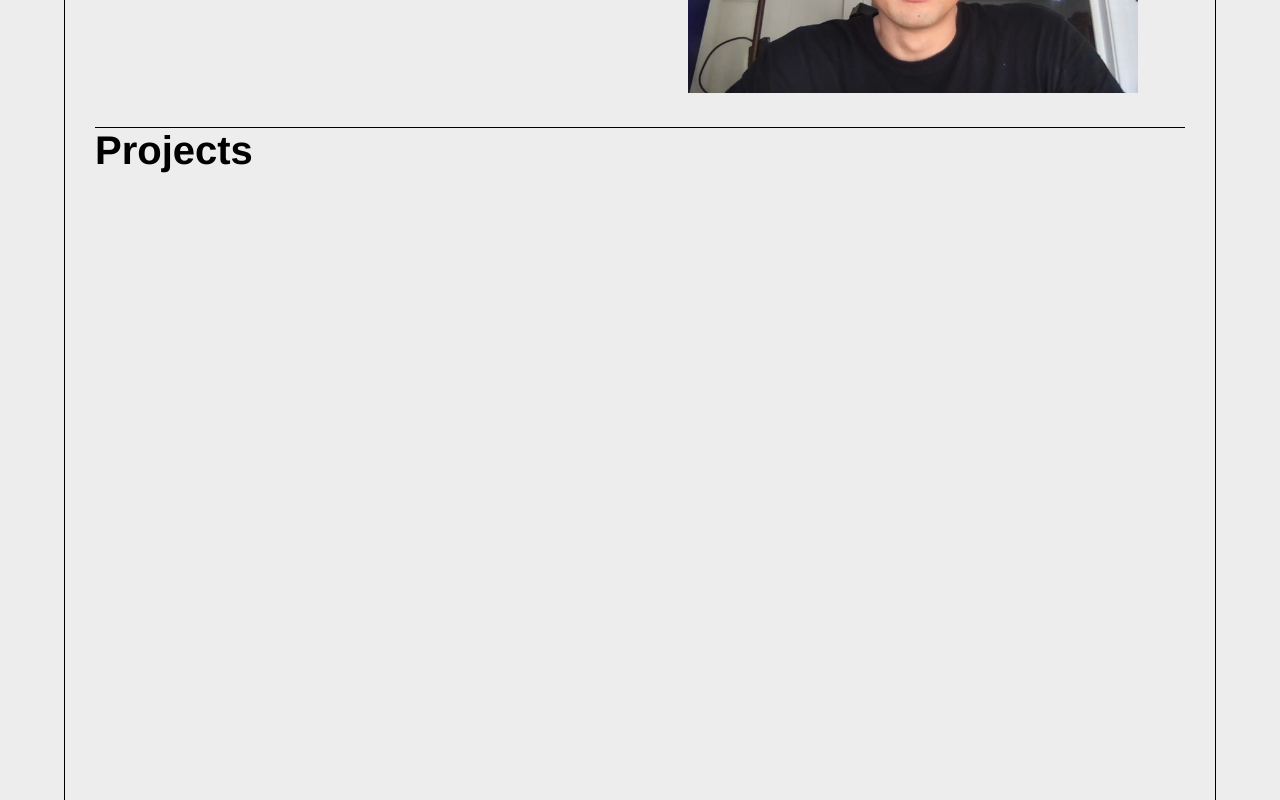
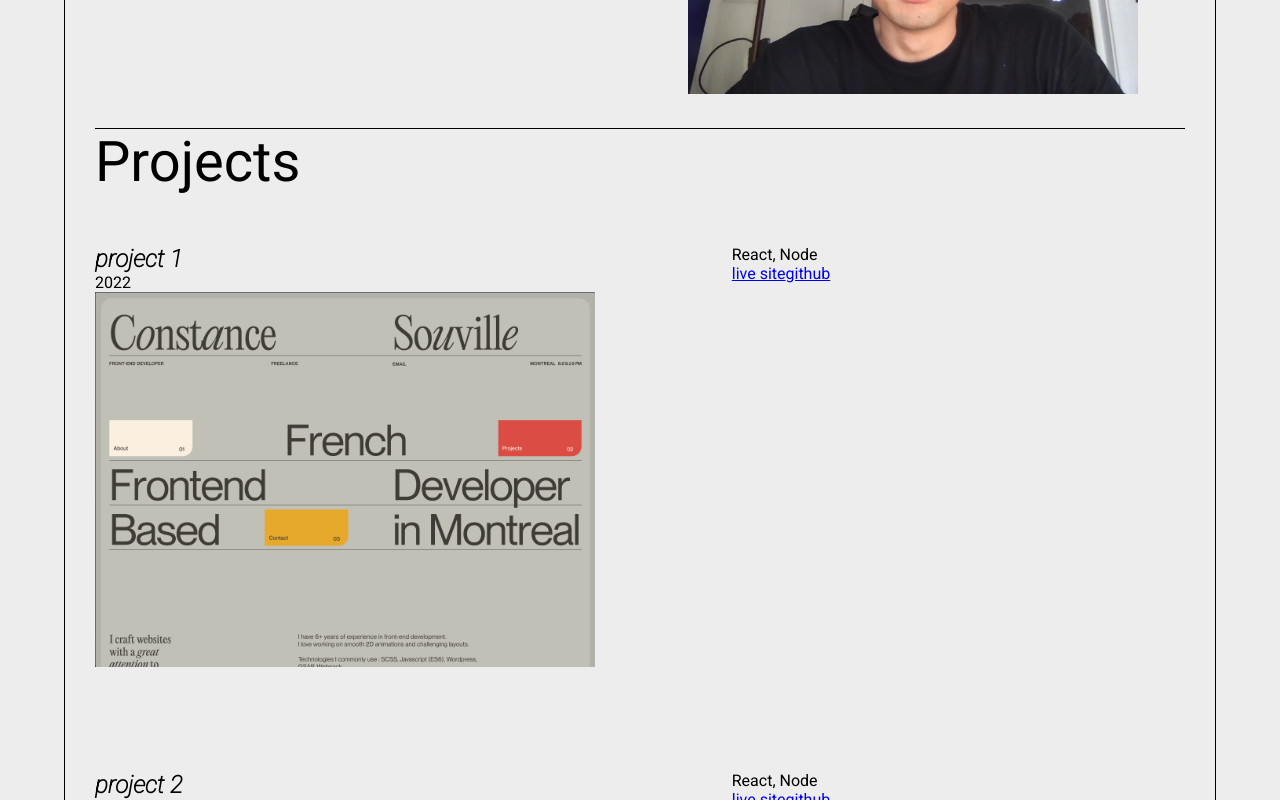
Before and after one commit to stvnlee890/Portfolio2.1, a React (Vite) app: page / in a window 1280 px wide. Shown: the part 300-1100 px from the top of the page. Built offline with nearby package versions, Linux system fonts and the light colour scheme.

Commit message:
Work on projects sections

```diff
--- a/src/App.css
+++ b/src/App.css
@@ -1,10 +1,10 @@
-
+@import url('https://fonts.googleapis.com/css2?family=Roboto:ital,wght@0,100;0,300;0,400;1,100&display=swap');
 :root {
   --bg-color: rgb(40, 135, 194);
   --font-color: rgb(227, 227, 227);
 }
 * {
-  font-family: Helvetica;
+  font-family: 'Roboto', sans-serif;
 }
 
 .app-wrapper {
--- a/src/components/about/about.css
+++ b/src/components/about/about.css
@@ -6,7 +6,8 @@
 }
 
 .about-text {
-    width: 50%;
+    font-weight: 300;
+    font-size: 1.5rem;
 }
 
 .img-portrait {
--- a/src/components/navBar/nav.css
+++ b/src/components/navBar/nav.css
@@ -10,7 +10,7 @@
 }
 .list-wrapper > li {
   list-style: none;
-  /* font-size: 1.5rem; */
+  font-weight: 300;
   transform: translateY(40px);
 }
 
--- a/src/components/projects/Projects.jsx
+++ b/src/components/projects/Projects.jsx
@@ -1,6 +1,8 @@
 import "./projects.css";
 import { useRef, useLayoutEffect } from "react";
+
 import { lineAnimation } from "../../utils/animations/animations";
+import { projects } from "../../utils/projects/currentProjects";
 
 export default function Projects() {
   const line = useRef(null);
@@ -13,8 +15,26 @@ export default function Projects() {
   return (
     <section className="projects-container">
       <div ref={line} className="line"></div>
-      <div className="projects-title">
+      <div className="projects-header">
         <h1 ref={header}>Projects</h1>
+      </div>
+
+      <div className="project-content">
+        {projects.map((project) => (
+          <>
+            <div className="project-col-1">
+              <h1 key={project.id}>{project.name}</h1>
+              <p>{project.year}</p>
+              <img className="images" src={project.image} />
+            </div>
+            <div className="project-col-2">
+                <p>{project.builtWith}</p>
+                <a href={project.link}>live site</a>
+                <a href={project.link}>github</a>
+            </div>
+          </>
+        ))}
+        <div className="project-image"></div>
       </div>
     </section>
   );
--- a/src/components/projects/projects.css
+++ b/src/components/projects/projects.css
@@ -1,10 +1,36 @@
-.projects-title {
+.projects-header{
     overflow: hidden;
 }
 
-.projects-title > h1 {
-    font-size: 2.5rem;
-    transform: translateY(40px);
+.projects-header > h1 {
+    font-weight: 400;
+    font-size: 3.5rem;
+    transform: translateY(60px);
+}
+
+.project-content {
+    width: 80%;
+    height: 80%;
+    display: grid;
+    grid-template-columns: 1fr 1fr;
+    margin-top: 50px
+}
+
+.project-col-1 {
+    margin-bottom: 100px;
+}
+
+.project-col-1 > h1 {
+    font-style: italic;
+    font-size: 1.5rem;
+}
+
+.project-col-2 {
+    justify-self: center;
+}
+
+.images {
+    width: 500px;
 }
 
 .line {
--- a/src/utils/animations/animations.js
+++ b/src/utils/animations/animations.js
@@ -11,7 +11,7 @@ export function navListAnimation(element) {
 export function lineAnimation(element, element2) {
     tl.to(element, {
         width: '100%',
-        ease: Power4.easeInOut,
+        ease: Power4.easeIn,
         duration: .5
     })
     tl.to(element2, {
--- /dev/null
+++ b/src/utils/projects/currentProjects.js
@@ -0,0 +1,47 @@
+export const projects = [
+    {
+        id: '001',
+        image: '/src/assets/example-project.png',
+        year: '2022',
+        name: "project 1",
+        builtWith: "React, Node",
+        link: "https://github.com/",
+        liveSite: 'https://wikipedia.com/'
+      },
+      {
+        id: '002',
+        image: '/src/assets/example-project.png',
+        year: '2022',
+        name: 'project 2',
+        builtWith: "React, Node",
+        link: "https://github.com/",
+        liveSite: 'https://wikipedia.com/'
+      },
+      {
+        id: '003',
+        image: '/src/assets/example-project.png',
+        year: '2022',
+        name: 'project 2',
+        builtWith: "React, Node",
+        link: "https://github.com/",
+        liveSite: 'https://wikipedia.com/'
+      },
+      {
+        id: '004',
+        image: '/src/assets/example-project.png',
+        year: '2022',
+        name: 'project 2',
+        builtWith: "React, Node",
+        link: "https://github.com/",
+        liveSite: 'https://wikipedia.com/'
+      },
+      {
+        id: '005',
+        image: '/src/assets/example-project.png',
+        year: '2022',
+        name: 'project 2',
+        builtWith: "React, Node",
+        link: "https://github.com/",
+        liveSite: 'https://wikipedia.com/'
+      },
+]
```
Also changed, not shown: src/assets/example-project.png (added), src/utils/projects/archivedProjects.js (added).
